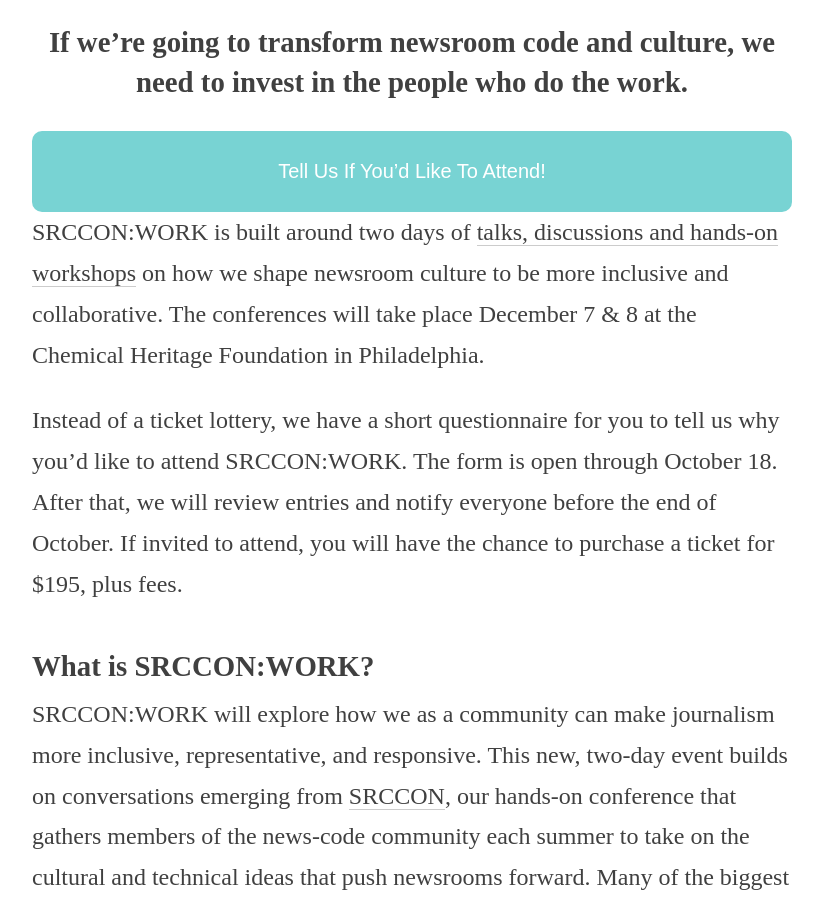
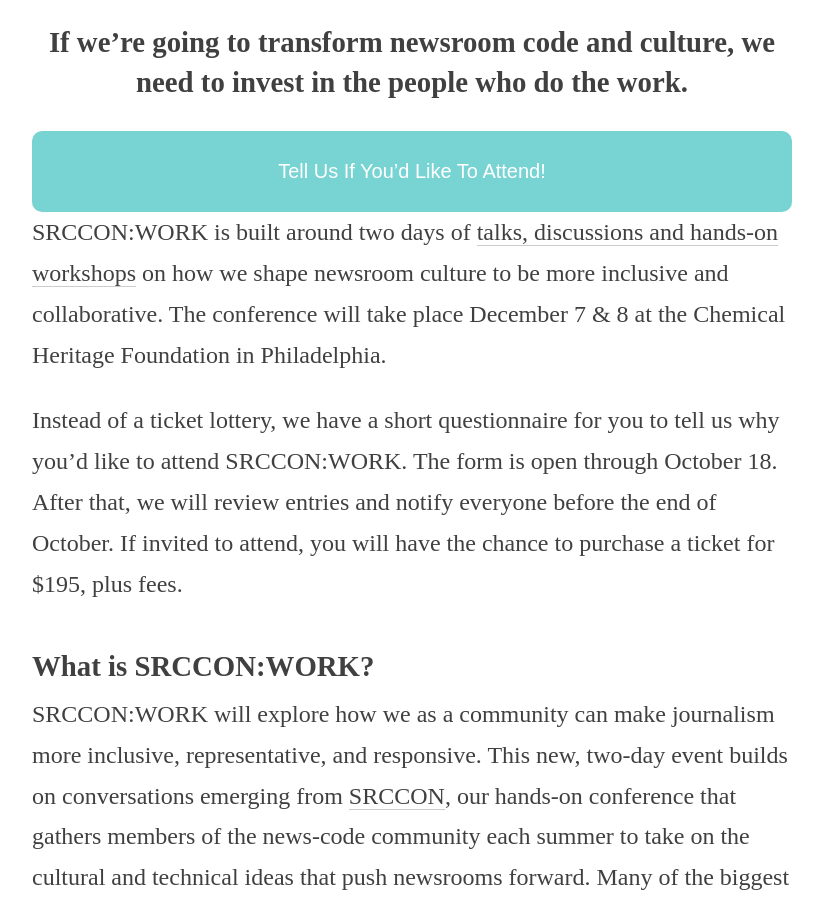
Before and after one commit to OpenNews/srccon-work, a Jekyll site: the page built from homepage.md, in a window 1280 px wide and 900 px high, scrolled down 583 px. Shown: the whole window, without its empty margins (228-1051 px from the left). Built offline with Jekyll 4.4.1, drawn with Linux system fonts in a browser that asks for light colours.

Commit message:
copy editing

```diff
--- a/homepage.md
+++ b/homepage.md
@@ -8,7 +8,7 @@
 
 <h2 class="leader">If we’re going to transform newsroom code and culture, we need to invest in the people who do the work.</h2>
 
-<a class="btn" id="attend-button" href="/tickets/attendance_form">Tell Us If You'd Like To Attend!</a> SRCCON:WORK is built around two days of [talks, discussions and hands-on workshops](/program) on how we shape newsroom culture to be more inclusive and collaborative. The conferences will take place December 7 & 8 at the Chemical Heritage Foundation in Philadelphia.
+<a class="btn" id="attend-button" href="/tickets/attendance_form">Tell Us If You'd Like To Attend!</a> SRCCON:WORK is built around two days of [talks, discussions and hands-on workshops](/program) on how we shape newsroom culture to be more inclusive and collaborative. The conference will take place December 7 & 8 at the Chemical Heritage Foundation in Philadelphia.
 
 Instead of a ticket lottery, we have a short questionnaire for you to tell us why you'd like to attend SRCCON:WORK. The form is open through October 18. After that, we will review entries and notify everyone before the end of October. If invited to attend, you will have the chance to purchase a ticket for $195, plus fees.
 
```
